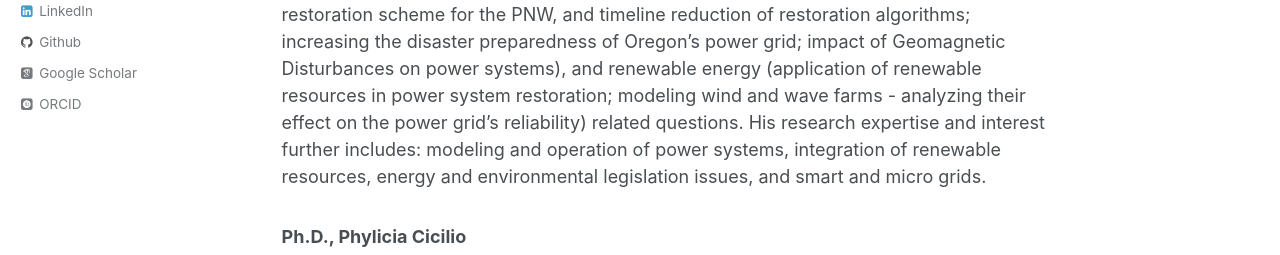
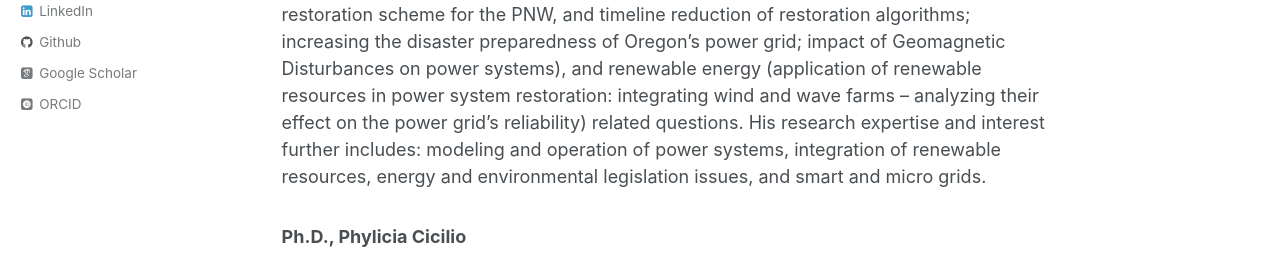
Before and after one commit to ecotillasanchez/ecotillasanchez.github.io, a Jekyll site: the page built from _pages/students.md, in a window 1280 px wide and 900 px high, scrolled down 711 px. Shown: the part 445-700 px from the top of the window. Built offline with Jekyll 4.4.1, drawn with Linux system fonts in a browser that asks for light colours; some web fonts are replaced; some of the changed text lies outside the part shown.

Commit message:
Update students.md

```diff
--- a/_pages/students.md
+++ b/_pages/students.md
@@ -14,7 +14,7 @@ author_profile: true
 <img align="left" src="https://ecotillasanchez.github.io/files/brandon.jpeg" alt="Brandon Johnson" width="150" height="200" style="padding-right:15px"> [Brandon Johnson](https://www.linkedin.com/in/johnbran/) is a fourth year Ph.D. candidate at OSU in the School of Electrical Engineering & Computer Science. He received his B.S. degree in Electrical Engineering at OSU in 2013 and continued on his education path with a focus on energy systems. Brandon's focus has been on renewable energy integration through reliability based methods and, more recently, a focus on distribution system disaster mitigation through advanced control schemes. Since his graduate studies began, he has participated in the Northwest National Marine Renewable Energy Center helping to forward the industry of wave energy. In 2016, Brandon was awarded a NSF Fellowship by participating in a program that focuses on the process of transdisciplinary research in Risk and Uncertainty Quantification in Marine Science. Brandon's research interests span a large group but mostly focus on renewable energy, smart grids, grid reliability and resiliency, grid modeling (transmission and distribution), and energy policy and economics.
 
 ### Ph.D., Adam Mate
-<img align="left" src="https://ecotillasanchez.github.io/files/adam.jpeg" alt="Adam Mate" width="150" height="200" style="padding-right:15px"> [Adam Mate](https://linkedin.com/in/adammate) is an Electrical Engineer - specialized in Power System Engineering - and a fourth year PhD Candidate working with Dr. Cotilla-Sanchez. He graduated with an MSc degree at Budapest University of Technology and Economics (BUTE) in Budapest, Hungary, and currently is pursuing his Electrical and Computer Engineering PhD degree at Oregon State University in Corvallis, Oregon. Adam's ongoing research focuses on power system restoration and resiliency (development of a restoration scheme for the PNW, and timeline reduction of restoration algorithms;  increasing the disaster preparedness of Oregon’s power grid; impact of Geomagnetic Disturbances on power systems), and renewable energy (application of renewable resources in power system restoration; modeling wind and wave farms - analyzing their effect on the power grid’s reliability) related questions. His research expertise and interest further includes: modeling and operation of power systems, integration of renewable resources, energy and environmental legislation issues, and smart and micro grids.
+<img align="left" src="https://ecotillasanchez.github.io/files/adam.jpeg" alt="Adam Mate" width="150" height="200" style="padding-right:15px"> [Adam Mate](https://linkedin.com/in/adammate) is an Electrical Engineer - specialized in Power System Engineering - and a fourth year PhD Candidate working with Dr. Cotilla-Sanchez. He graduated with an MSc degree at Budapest University of Technology and Economics (BUTE) in Budapest, Hungary, and currently is pursuing his Electrical and Computer Engineering PhD degree at Oregon State University in Corvallis, Oregon. Adam's ongoing research focuses on power system restoration and resiliency (development of a restoration scheme for the PNW, and timeline reduction of restoration algorithms;  increasing the disaster preparedness of Oregon’s power grid; impact of Geomagnetic Disturbances on power systems), and renewable energy (application of renewable resources in power system restoration: integrating wind and wave farms -- analyzing their effect on the power grid’s reliability) related questions. His research expertise and interest further includes: modeling and operation of power systems, integration of renewable resources, energy and environmental legislation issues, and smart and micro grids.
 
 ### Ph.D., Phylicia Cicilio
 <img align="left" src="https://ecotillasanchez.github.io/files/phylicia.jpeg" alt="Phylicia Cicilio" width="150" height="200" style="padding-right:15px"> Phylicia Cicilio is pursuing her Ph.D. in Electrical and Computer Engineering with the Energy Systems Research Group. She received her B.S. in Chemical Engineering at the University of New Hampshire, and her M.S. in Electrical and Computer Engineering at Oregon State University. Phylicia's research focuses on power systems dynamic load modeling, microgrid control, and renewable energy and energy storage integration. Phylicia is also a co-founder of the Graduate Student Committee of the OSU Chapter of Society of Women Engineers and heads the mentoring program for the group. In her spare time, Phylicia enjoys rock climbing, hiking, and playing the bari sax.
```
